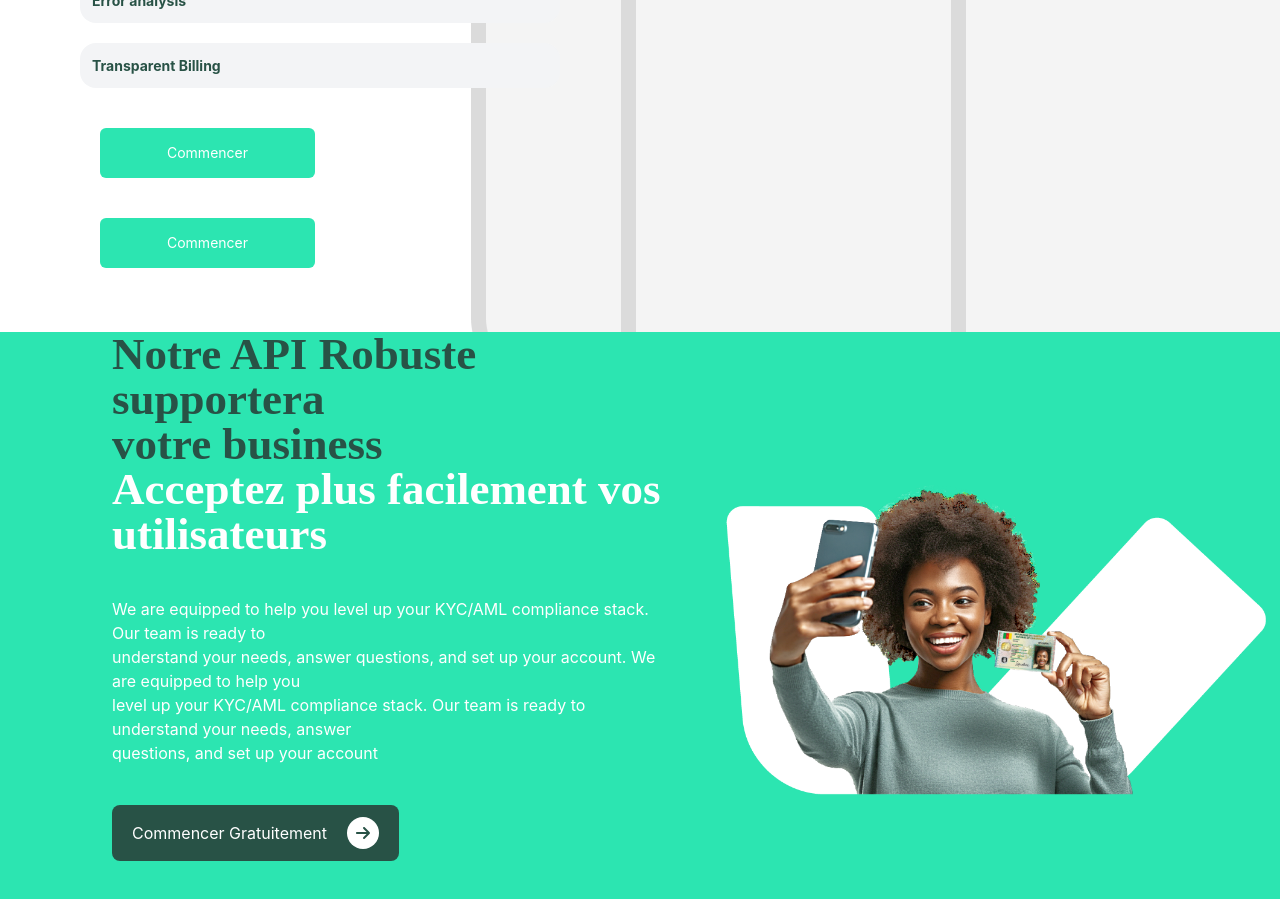
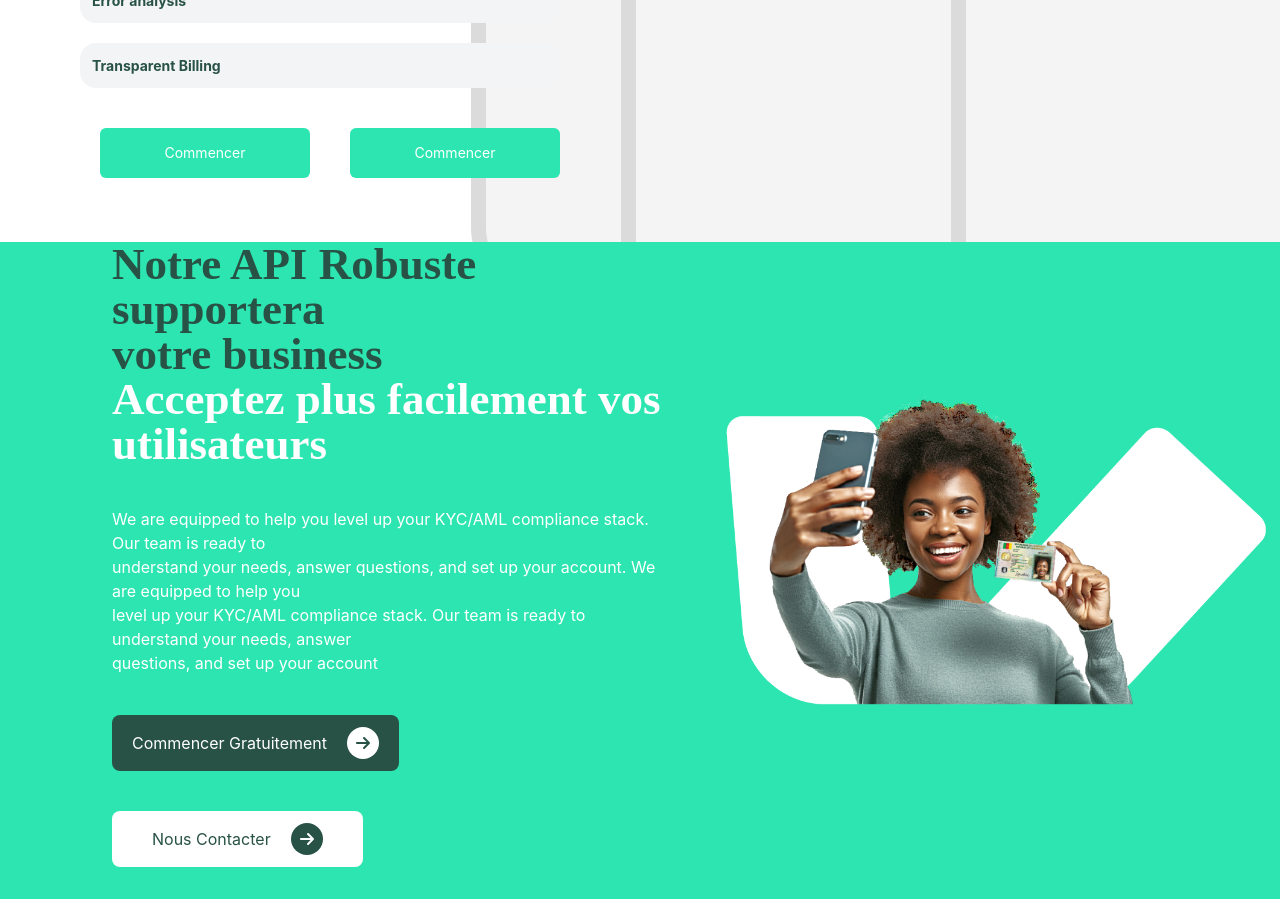
Before and after one commit to chrisvaldes/sekure-site, a React (Create React App) app: page / in a window 1280 px wide. Shown: the part 6440-7339 px from the top of the page. Built offline with nearby package versions, Linux system fonts and the light colour scheme.

Commit message:
version1.5

```diff
--- a/src/Pages/Accueil/Accueil.jsx
+++ b/src/Pages/Accueil/Accueil.jsx
@@ -670,7 +670,8 @@ export default function Accueil() {
           </div>
         </section>
 
-        <section class="bg-white phone-section pt-20 pl-20  pb-16" style={{ backgroundImage: `url(${phones})`, backgroundPosition: "bottom right", backgroundRepeat: "no-repeat" }}>
+        {/* style={{ backgroundImage: `url(${phones})`, backgroundPosition: "bottom right", backgroundRepeat: "no-repeat" }} */}
+        <section class="bg-white phone-section pt-20 pl-20  pb-16" >
 
           <div class=" text-left" >
             <div class=" flex pt-10 ">
@@ -722,7 +723,7 @@ export default function Accueil() {
                 </div>
               </div>
 
-              <div class="flex flex-wrap items-center justify-start gap-10 mt-10 pl-5">
+              <div class="flex items-center justify-start gap-10 mt-10 pl-5">
                 <button class="text-nowrap rounded-md bg-cyan-color py-4 px-5 rounded-md text-white  h-button-height w-button-width text-sm flex items-center justify-center">Commencer</button>
                 <button class="text-nowrap rounded-md bg-cyan-color py-4 px-5 rounded-md text-white  h-button-height w-button-width text-sm flex items-center justify-center">Commencer</button>
               </div>
--- a/src/index.css
+++ b/src/index.css
@@ -43,9 +43,16 @@ nav .nav-items .nav-item {
 }
 
 .main-section {
+
   background-repeat: no-repeat;
   background-image: url("../src/images/women--background-accueil.png");
   background-position: 100% 33.5%;
+
+}
+.phone-section{
+  background-repeat: no-repeat;
+  background-image: url("../src/images/phones.png");
+  background-position: 100% 100%;
 
 }
 
```
